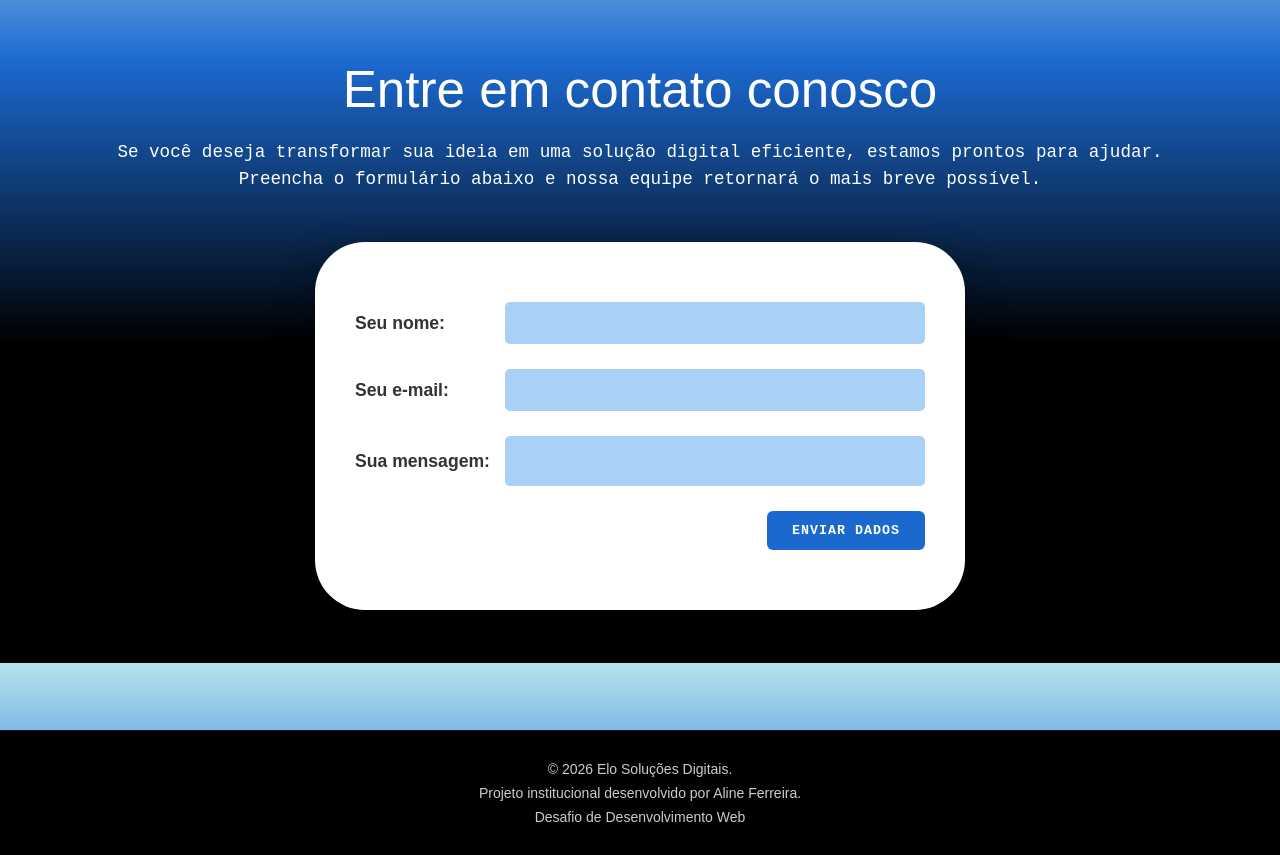
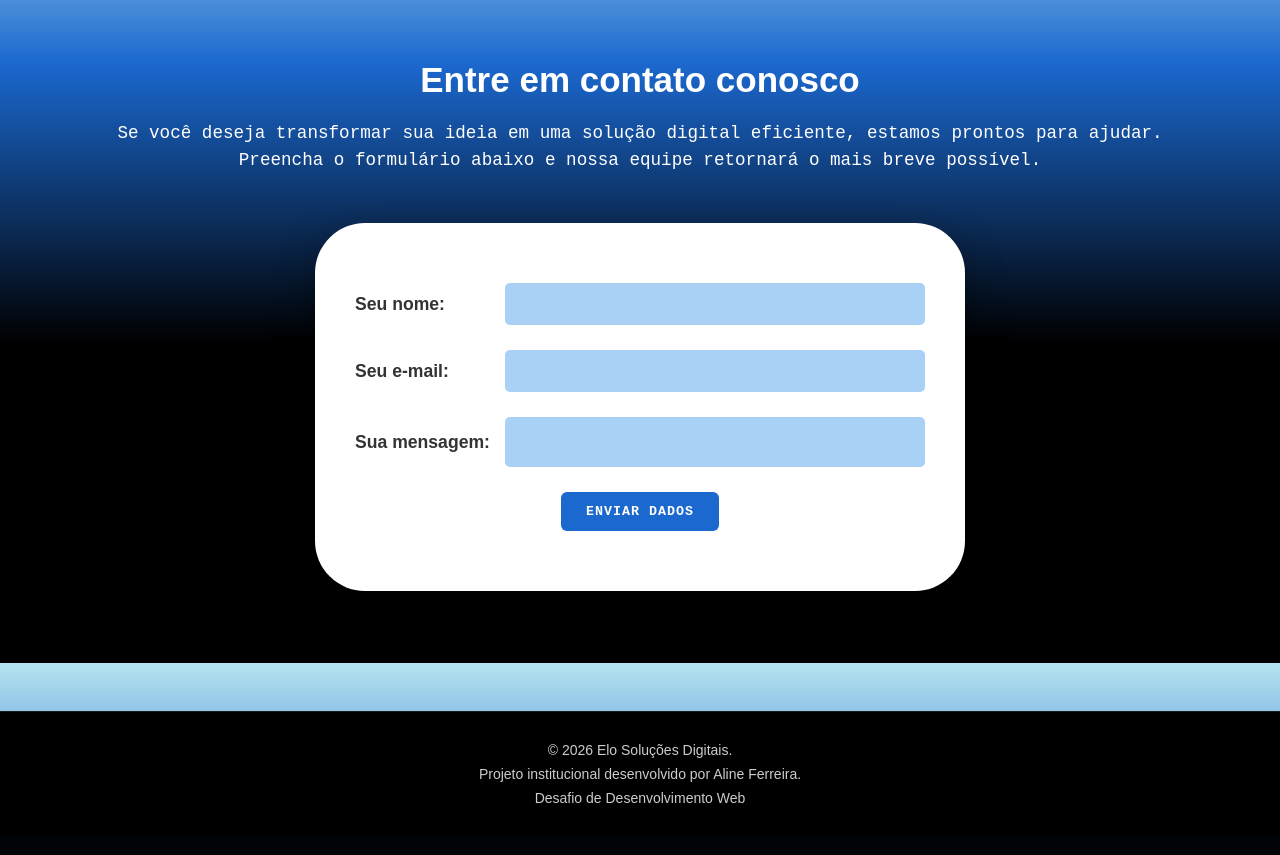
Before and after one commit to AlineferreiraP/elo-site-institucional, a Flask app: page /contato in a window 1280 px wide. Shown: the part 137-992 px from the top of the page. After the commit the page ends 940 px from the top, so only its background shows below. Run offline with Flask 3, Linux system fonts and the light colour scheme.

Commit message:
Elo Soluções Digitais

```diff
--- a/static/css/style.css
+++ b/static/css/style.css
@@ -8,7 +8,7 @@ html, body {
     box-sizing: border-box;
 }
 
-/* Fonte e fundo geral */
+/* Fonte e fundo geral das pag.*/
 body {
     font-family: Arial, sans-serif;
     background: linear-gradient(180deg,
@@ -21,7 +21,7 @@ body {
     color: white;
 }
 
-/* Centraliza o conteúdo e largura */
+/* Centraliza o conteúdo e limita a largura */
 .container {
     max-width: 1200px;
     margin: 0 auto;
@@ -257,7 +257,6 @@ body {
     background-color: #1b68cf;
 }
 
-/* Botões */
 #btn-proximo {
     background-color: #1b68cf;
     color: white;
@@ -285,9 +284,10 @@ body {
 }
 
 .contato-header h1 {
-    font-size: 3.2rem;
     margin-bottom: 20px;
-    font-weight: normal;
+    font-size: 35px;
+    font-family: Arial, sans-serif;
+
 }
 
 .text-contato {
@@ -342,3 +342,7 @@ body {
     text-transform: uppercase;
     letter-spacing: 1px;
 }
+.botao-enviar-dados{
+    text-align: right;
+    margin-top: 20px;
+}
--- a/templates/contato.html
+++ b/templates/contato.html
@@ -54,7 +54,7 @@
                         <textarea id="mensagem" name="mensagem" required></textarea>
                     </div>
 
-                    <div style="text-align: right; margin-top: 20px;">
+                    <div class="button-enviar-dados">
                         <button type="submit" class="button">Enviar Dados</button>
                     </div>
                 </form>
```
